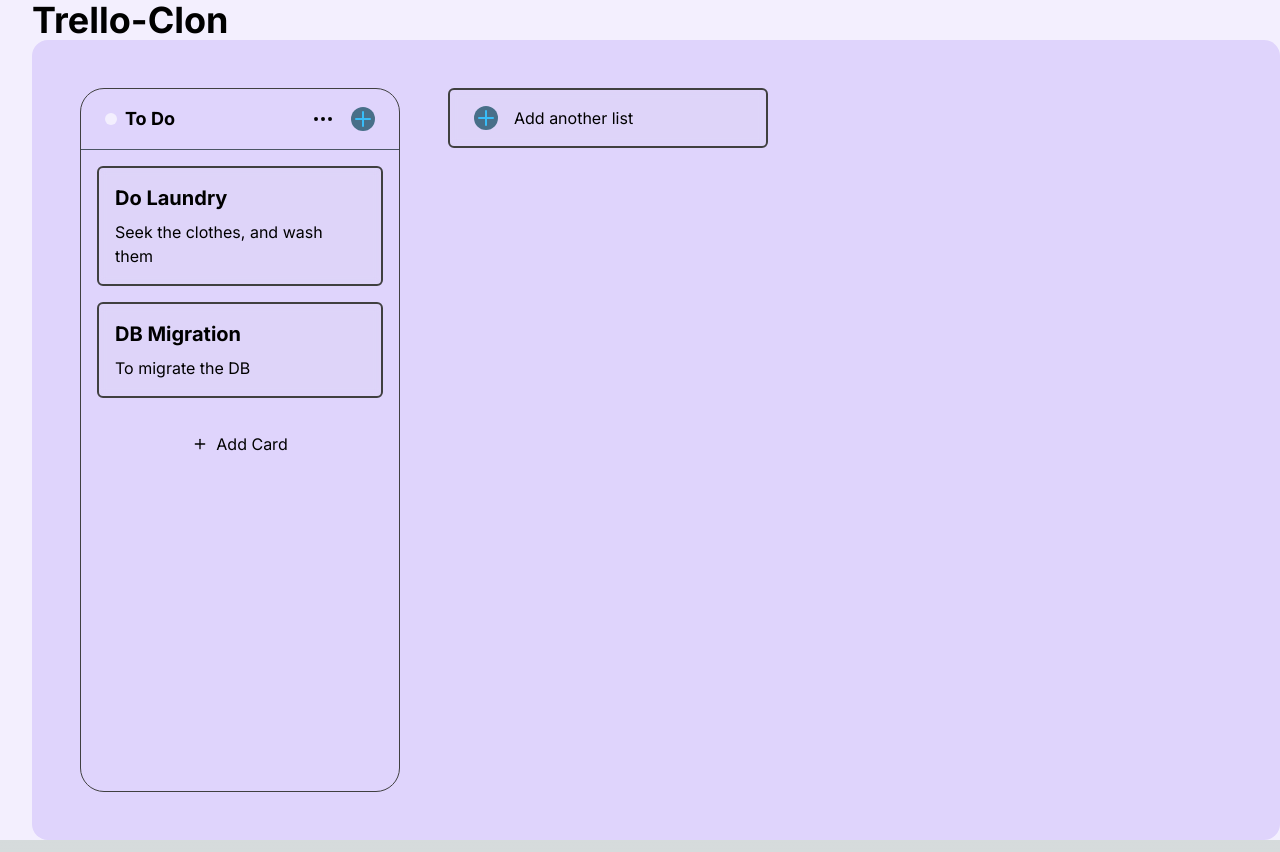
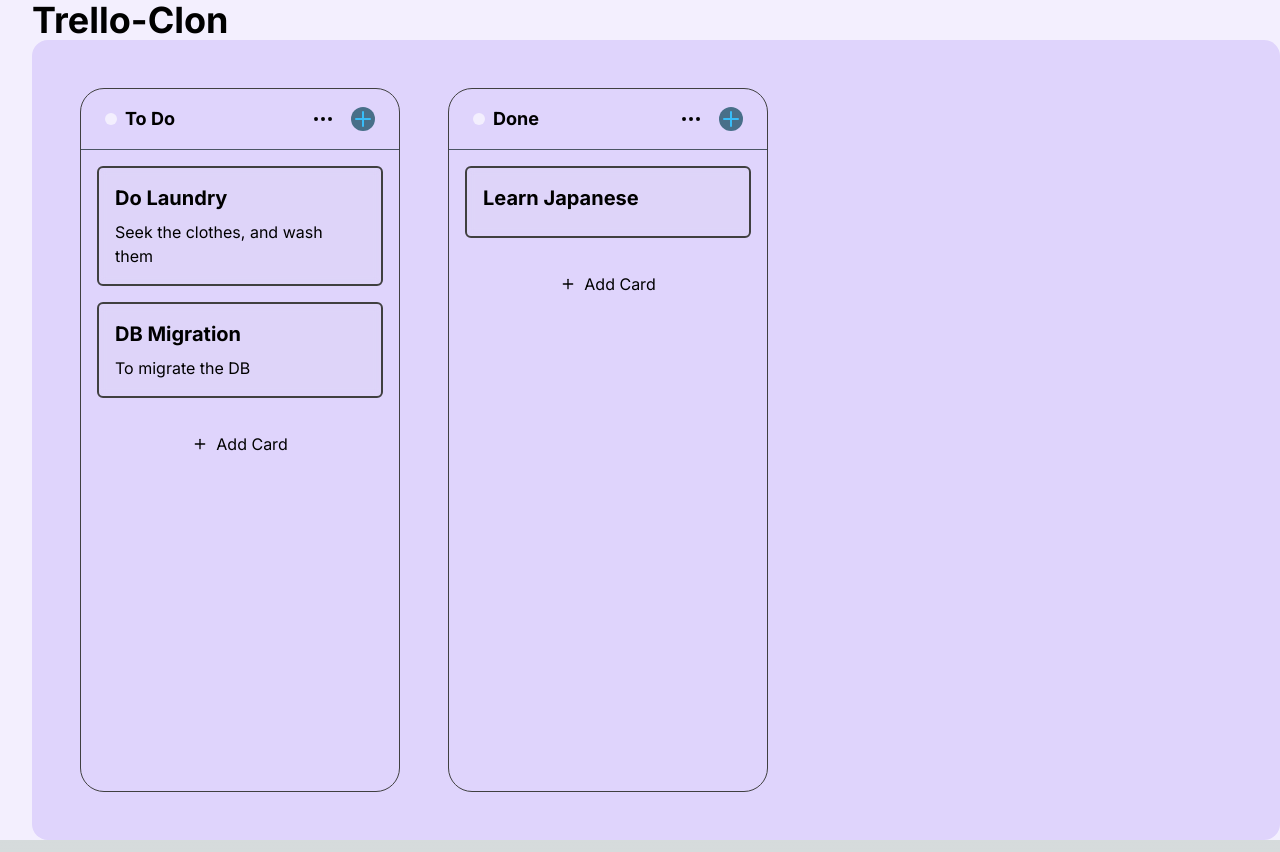
Before and after one commit to javi-diaz47/trello-clon, a Next.js app: page / in a window 1280 px wide. Built offline with nearby package versions, Linux system fonts and the light colour scheme.

Commit message:
feat: add sortable drag & drop to the lists

```diff
--- a/src/Context/BoardContext.tsx
+++ b/src/Context/BoardContext.tsx
@@ -1,18 +1,20 @@
 'use client'
 
 import { BOARDS } from '@/mocks/BOARDS'
-import { Board } from '@/types/app'
+import { Board, List } from '@/types/app'
+import type { UniqueIdentifier } from '@/types/utils'
 import {
   AddCardParams,
   AddListParams,
   RemoveCardParams,
   RemoveListParams,
 } from '@/types/boardContext'
-import { genUUID } from '@/utils/genUUID'
+import { genUUID, getIndex } from '@/utils/genUUID'
 import { createContext, useState } from 'react'
 
 interface BoardContext {
-  Boards: Board[]
+  boards: Board[]
+  updateBoardList: (id: UniqueIdentifier, lists: List[]) => void
   addList: (data: AddListParams) => void
   removeList: (data: RemoveListParams) => void
   addCard: (data: AddCardParams) => void
@@ -26,12 +28,26 @@
 }: {
   children: React.ReactNode
 }) => {
-  const [Boards, setBoard] = useState<Board[]>(BOARDS)
+  const [boards, setBoard] = useState<Board[]>(BOARDS)
+
+  const updateBoardList = (id: UniqueIdentifier, newLists: List[]) => {
+    const newBoards = boards.map((board) => {
+      if (board.id !== id) return board
+      return {
+        ...board,
+        lists: newLists,
+      }
+    })
+
+    console.log('first')
+
+    setBoard(newBoards)
+  }
 
   const addList = ({ boardId, listName }: AddListParams) => {
-    const boardIndex = Boards.findIndex((board) => board.id === boardId)
+    const boardIndex = boards.findIndex((board) => board.id === boardId)
 
-    const newBoards = [...Boards]
+    const newBoards = [...boards]
 
     newBoards[boardIndex].lists.push({
       id: genUUID(),
@@ -43,9 +59,9 @@
   }
 
   const removeList = ({ boardId, listId }: RemoveListParams) => {
-    const boardIndex = Boards.findIndex((board) => board.id === boardId)
+    const boardIndex = boards.findIndex((board) => board.id === boardId)
 
-    const newBoards = [...Boards]
+    const newBoards = [...boards]
 
     newBoards[boardIndex].lists = newBoards[boardIndex].lists.filter(
       (list) => list.id !== listId
@@ -55,12 +71,12 @@
   }
 
   const addCard = ({ boardId, listId, cardTitle }: AddCardParams) => {
-    const boardIndex = Boards.findIndex((board) => board.id === boardId)
-    const listIndex = Boards[boardIndex].lists.findIndex(
+    const boardIndex = boards.findIndex((board) => board.id === boardId)
+    const listIndex = boards[boardIndex].lists.findIndex(
       (list) => list.id === listId
     )
 
-    const newBoards = [...Boards]
+    const newBoards = [...boards]
 
     newBoards[boardIndex].lists[listIndex].cards.push({
       id: genUUID(),
@@ -73,12 +89,12 @@
   }
 
   const removeCard = ({ boardId, listId }: RemoveListParams) => {
-    const boardIndex = Boards.findIndex((board) => board.id === boardId)
-    const listIndex = Boards[boardIndex].lists.findIndex(
+    const boardIndex = boards.findIndex((board) => board.id === boardId)
+    const listIndex = boards[boardIndex].lists.findIndex(
       (list) => list.id === listId
     )
 
-    const newBoards = [...Boards]
+    const newBoards = [...boards]
 
     newBoards[boardIndex].lists[listIndex].cards = newBoards[boardIndex].lists[
       listIndex
@@ -90,7 +106,8 @@
   return (
     <BoardContext.Provider
       value={{
-        Boards,
+        boards,
+        updateBoardList,
         addList,
         removeList,
         addCard,
--- a/src/app/page.tsx
+++ b/src/app/page.tsx
@@ -6,19 +6,14 @@
 import { useBoards } from '@/Hooks/useBoards'
 
 export default function Home() {
-  const { Boards } = useBoards()
-
   return (
     <main className="min-h-screen pl-8 bg-light-white text-text dark:bg-dark-gray dark:text-light-white ">
-      <h2 className="text-4xl font-bold  ">Trello-Clon</h2>
+      <div>
+        <h2 className="text-4xl font-bold  ">Trello-Clon</h2>
+        {/* <ButtonAddList /> */}
+      </div>
 
-      <Board>
-        {Boards[0].lists.map((list) => (
-          <List key={list.id} {...list} boardId={Boards[0].id} />
-        ))}
-
-        <ButtonAddList boardId={Boards[0].id} />
-      </Board>
+      <Board />
     </main>
   )
 }
--- a/src/components/Board.tsx
+++ b/src/components/Board.tsx
@@ -1,11 +1,85 @@
-function Board({ children }: { children: React.ReactNode }) {
+'use client'
+
+import { useBoards } from '@/Hooks/useBoards'
+import {
+  DndContext,
+  DragEndEvent,
+  DragOverlay,
+  DragStartEvent,
+  PointerSensor,
+  useSensor,
+  useSensors,
+} from '@dnd-kit/core'
+import { SortableContext, arrayMove } from '@dnd-kit/sortable'
+import { List } from './List'
+import { getIndex } from '@/utils/genUUID'
+import { useMemo, useState } from 'react'
+import { List as TList } from '@/types/app'
+import { createPortal } from 'react-dom'
+import { DragListOverlay } from './DragListOverlay'
+
+function Board() {
+  const { boards, updateBoardList } = useBoards()
+  const boardId = boards[0].id // <== The Id will be a param in the paths
+
+  const boardIndex = getIndex(boards, boardId)
+  const board = boards[boardIndex]
+
+  const listsIds = useMemo(() => board.lists.map(({ id }) => id), [board])
+
+  const [activeList, setActiveList] = useState<TList | null>(null)
+
+  const sensors = useSensors(
+    useSensor(PointerSensor, {
+      activationConstraint: {
+        distance: 10,
+      },
+    })
+  )
+
+  const onDragStart = (ev: DragStartEvent) => {
+    const curr = ev.active.data.current
+
+    if (!curr) return
+    if (curr.type !== 'list') return
+
+    setActiveList(curr.list)
+  }
+
+  const onDragEnd = (ev: DragEndEvent) => {
+    const { active, over } = ev
+    if (!over || !active) return
+
+    if (active.id === over.id) return
+
+    const fromIndex = getIndex(board.lists, active.id)
+
+    const toIndex = getIndex(board.lists, over.id)
+
+    const newLists = arrayMove(board.lists, fromIndex, toIndex)
+
+    updateBoardList(board.id, newLists)
+  }
+
   return (
-    <section
-      className="h-full overflow-y min-h-screen rounded-2xl p-12 bg-dark-white  dark:bg-light-gray
-      flex gap-12
-   ">
-      {children}
-    </section>
+    <DndContext
+      sensors={sensors}
+      onDragStart={onDragStart}
+      onDragEnd={onDragEnd}>
+      <SortableContext items={listsIds}>
+        <section className="h-full relative min-h-screen rounded-2xl p-12 bg-dark-white  dark:bg-light-gray flex gap-12">
+          {board.lists.map((list) => (
+            <List key={list.id} list={list} boardId={board.id} />
+          ))}
+        </section>
+        {createPortal(
+          <DragOverlay>
+            {activeList && <DragListOverlay list={activeList} />}
+          </DragOverlay>,
+          document.body
+        )}
+      </SortableContext>
+    </DndContext>
   )
 }
 
--- a/src/components/ButtonAddCard.tsx
+++ b/src/components/ButtonAddCard.tsx
@@ -1,11 +1,12 @@
 import { useBoards } from '@/Hooks/useBoards'
 import { CloseIcon } from '@/icons/CloseIcon'
 import { PlusIcon } from '@/icons/PlusIcon'
+import { UniqueIdentifier } from '@dnd-kit/core'
 import { useState } from 'react'
 
 interface ButtonAddCard {
-  boardId: string
-  listId: string
+  boardId: UniqueIdentifier
+  listId: UniqueIdentifier
 }
 
 function ButtonAddCard({ boardId, listId }: ButtonAddCard) {
--- /dev/null
+++ b/src/components/DragListOverlay.tsx
@@ -0,0 +1,39 @@
+import type { List as TList } from '@/types/app'
+import { Button } from './Button'
+import { Card } from './Card'
+import { useBoards } from '@/Hooks/useBoards'
+import { DotsIcon } from '@/icons/Dots'
+import { PlusIcon } from '@/icons/PlusIcon'
+import { useState } from 'react'
+import { ButtonAddCard } from './ButtonAddCard'
+import { useSortable } from '@dnd-kit/sortable'
+import { CSS } from '@dnd-kit/utilities'
+import { UniqueIdentifier } from '@dnd-kit/core'
+
+interface DragListOverlay {
+  list: TList
+}
+
+function DragListOverlay({ list }: DragListOverlay) {
+  const { setNodeRef, transform, transition, isDragging } = useSortable({
+    id: list.id,
+    data: { type: 'list', list },
+  })
+
+  const style = {
+    transform: CSS.Transform.toString(transform),
+    transition,
+  }
+
+  if (isDragging) {
+    return (
+      <div
+        ref={setNodeRef}
+        style={style}
+        className="border-2 rounded-3xl border-sky-400 w-full min-h-full max-w-xs opacity-40"
+      />
+    )
+  }
+}
+
+export { DragListOverlay }
--- a/src/components/List.tsx
+++ b/src/components/List.tsx
@@ -1,4 +1,4 @@
-import { type List } from '@/types/app'
+import type { List as TList } from '@/types/app'
 import { Button } from './Button'
 import { Card } from './Card'
 import { useBoards } from '@/Hooks/useBoards'
@@ -6,16 +6,28 @@
 import { PlusIcon } from '@/icons/PlusIcon'
 import { useState } from 'react'
 import { ButtonAddCard } from './ButtonAddCard'
+import { useSortable } from '@dnd-kit/sortable'
+import { CSS } from '@dnd-kit/utilities'
+import { UniqueIdentifier } from '@dnd-kit/core'
 
-interface ListWithBoard extends List {
-  boardId: string
+interface ListProps {
+  list: TList
+  boardId: UniqueIdentifier
 }
 
-function List({ id, name, cards, boardId }: ListWithBoard) {
+function List({ list, boardId }: ListProps) {
   const { removeList } = useBoards()
 
+  const { attributes, listeners, setNodeRef, transform, transition } =
+    useSortable({ id: list.id, data: { type: 'list', list } })
+
+  const style = {
+    transform: CSS.Transform.toString(transform),
+    transition,
+  }
+
   const handleRemoveList = () => {
-    removeList({ boardId, listId: id })
+    removeList({ boardId, listId: list.id })
   }
 
   const [onMenu, setOnMenu] = useState(false)
@@ -25,11 +37,17 @@
   }
 
   return (
-    <div className="border rounded-3xl  border-neutral-700 w-full max-w-xs min-h-48">
-      <header className="relative px-6 py-4 flex justify-between border border-t-0 border-gray-600 border-x-0  ">
+    <div
+      ref={setNodeRef}
+      style={style}
+      className="border rounded-3xl border-neutral-700 w-full min-h-full max-w-xs ">
+      <header
+        {...attributes}
+        {...listeners}
+        className="relative px-6 py-4 flex justify-between border border-t-0 border-gray-600 border-x-0 cursor-grabbing">
         <div className="flex items-center gap-2">
           <div className="w-3 h-3 bg-light-white rounded-full"></div>
-          <h2 className="text-lg font-bold">{name}</h2>
+          <h2 className="text-lg font-bold">{list.name}</h2>
         </div>
         <div className="flex gap-4 ">
           <button onClick={handleOnMenu}>
@@ -55,13 +73,13 @@
         </div>
       </header>
       <ul className="px-4 py-4 h-full flex flex-col gap-4">
-        {cards.map((card) => (
+        {list.cards.map((card) => (
           <li key={card.id} className="list-none  ">
             <Card {...card} />
           </li>
         ))}
         <li>
-          <ButtonAddCard boardId={boardId} listId={id} />
+          <ButtonAddCard boardId={boardId} listId={list.id} />
         </li>
       </ul>
     </div>
--- a/src/mocks/BOARDS.ts
+++ b/src/mocks/BOARDS.ts
@@ -1,3 +1,4 @@
+import { genUUID } from '@/utils/genUUID'
 import { Board, Card, List } from '../types/app'
 
 const CARDS: Card[] = [
@@ -23,8 +24,23 @@
   },
 ]
 
-const LISTS: List[] = [{ id: crypto.randomUUID(), cards: CARDS, name: 'To Do' }]
+const CARDS_DONE = [
+  {
+    id: '4',
+    title: 'Learn Japanese',
+    def: '',
+    labels: [{ color: 'blue', name: 'home' }],
+    activity: [],
+  },
+]
+
+const LISTS: List[] = [
+  { id: genUUID(), cards: CARDS, name: 'To Do' },
+
+  { id: genUUID(), cards: CARDS_DONE, name: 'Done' },
+]
 
 export const BOARDS: Board[] = [
-  { id: crypto.randomUUID(), name: 'To Do APP', lists: LISTS },
+  // { id: crypto.randomUUID(), name: 'To Do APP', lists: LISTS },
+  { id: genUUID(), name: 'To Do APP', lists: LISTS },
 ]
--- /dev/null
+++ b/src/types/utils.d.ts
@@ -0,0 +1,5 @@
+export interface WithId {
+  id: UniqueIdentifier
+}
+
+export type UniqueIdentifier = string | number
--- a/src/utils/genUUID.ts
+++ b/src/utils/genUUID.ts
@@ -1 +1,10 @@
+import { UniqueIdentifier, WithId } from '@/types/utils'
+
 export const genUUID = () => crypto.randomUUID()
+
+export const getIndex = <T extends WithId>(
+  items: T[],
+  id: UniqueIdentifier
+): number => {
+  return items.findIndex((item) => item.id === id)
+}
```
Also changed, not shown: package.json (+8 -5 lines), src/types/app.d.ts (+5 -3 lines), src/types/boardContext.d.ts (+12 -8 lines), 1 other file (tests, documents, lock files or other folders).
